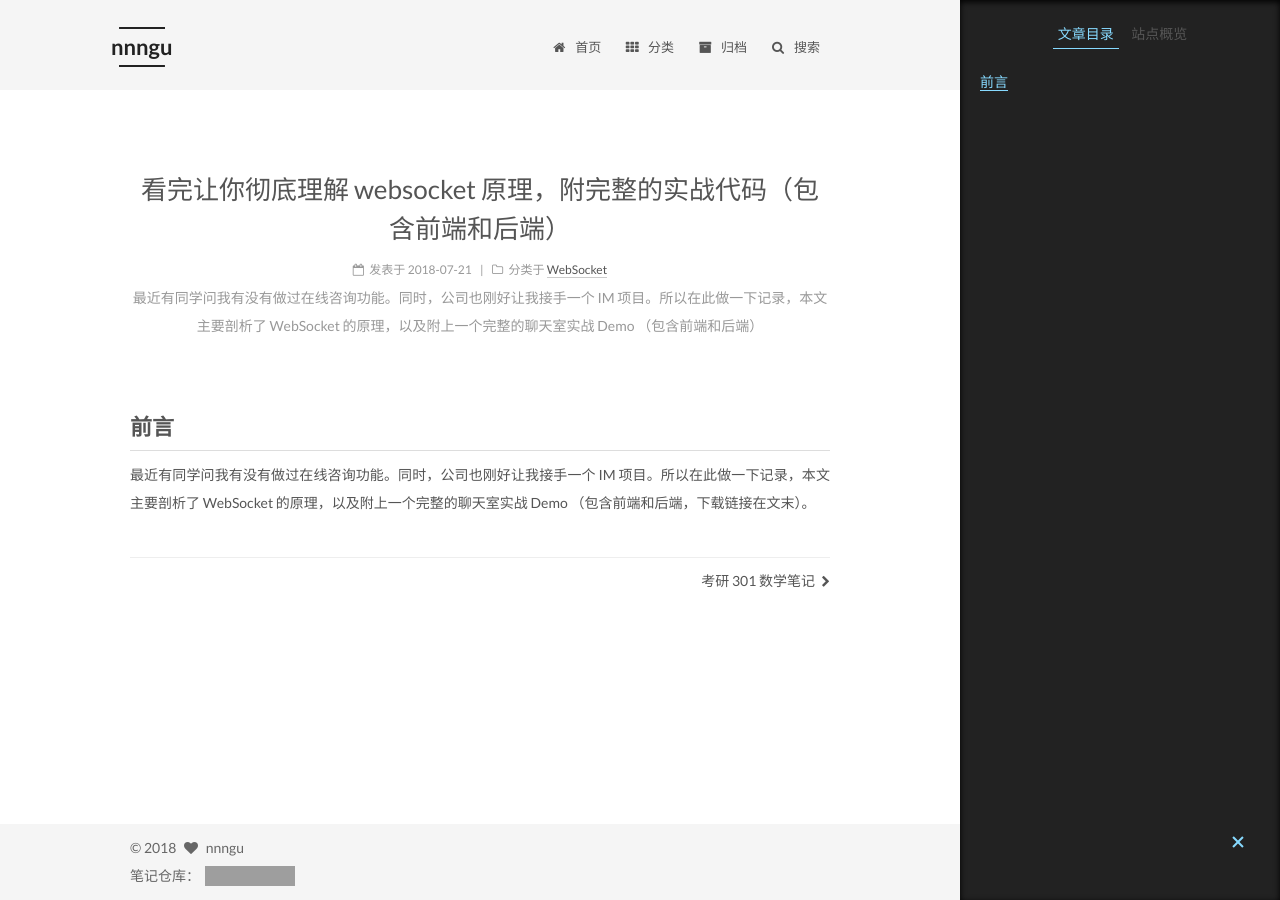
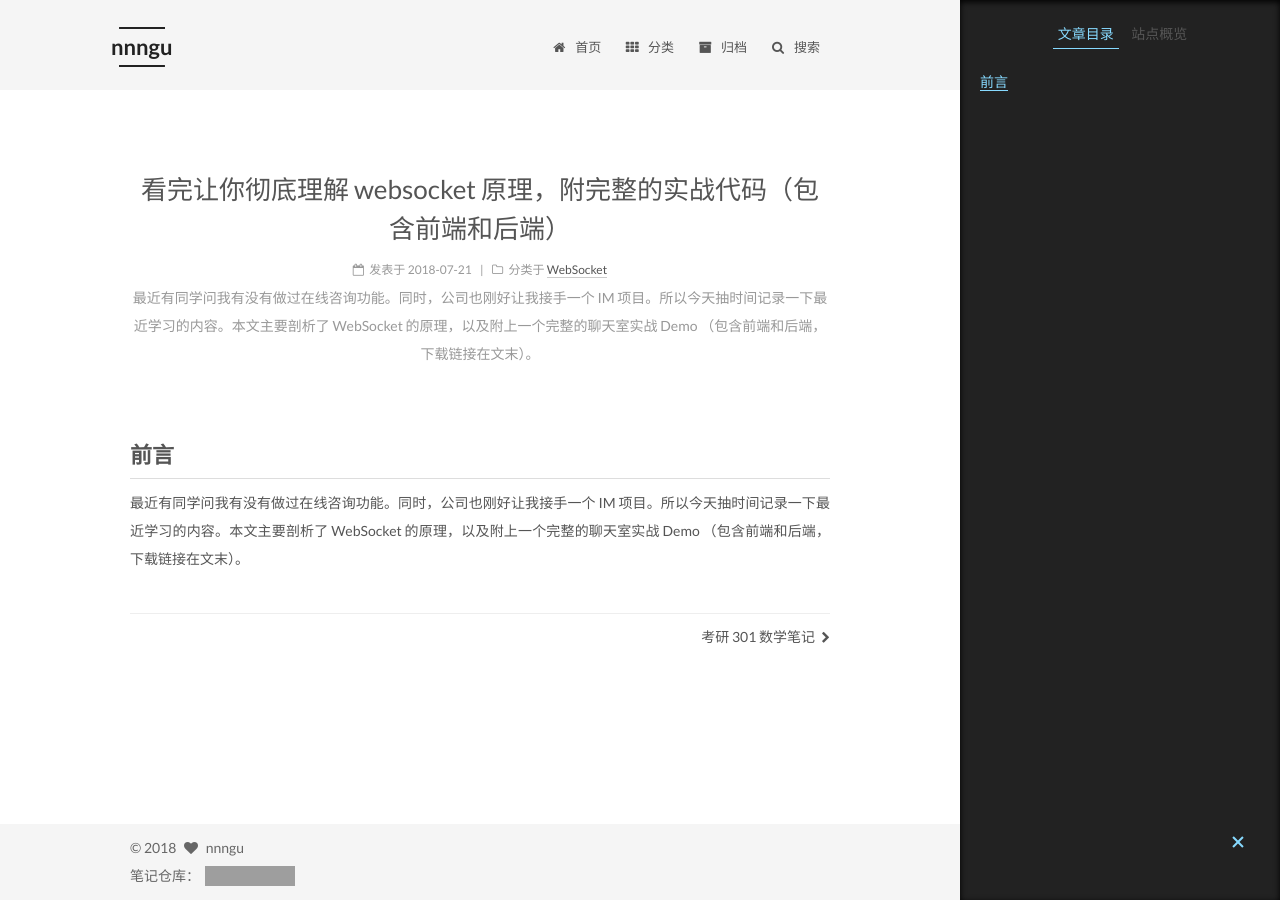
Before and after one commit to nnngu/LearningNotes, a Jekyll site: the page built from _posts/2018-07-21-看完让你彻底理解 WebSocket 原理，附完整的实战代码（包含前端和后端）.md, in a window 1280 px wide. Built offline with Jekyll 4.4.1, drawn with Linux system fonts in a browser that asks for light colours; grey boxes are pictures that could not be loaded.

Commit message:
修改文件: _posts/2018-07-21-看完让你彻底理解 WebSocket 原理，附完整的实战代码（包含前端和后端）.md

```diff
--- a/_posts/2018-07-21-看完让你彻底理解 WebSocket 原理，附完整的实战代码（包含前端和后端）.md
+++ b/_posts/2018-07-21-看完让你彻底理解 WebSocket 原理，附完整的实战代码（包含前端和后端）.md
@@ -1,8 +1,8 @@
 ---
 categories: WebSocket
-description: 最近有同学问我有没有做过在线咨询功能。同时，公司也刚好让我接手一个 IM 项目。所以在此做一下记录，本文主要剖析了 WebSocket 的原理，以及附上一个完整的聊天室实战 Demo （包含前端和后端）
+description: 最近有同学问我有没有做过在线咨询功能。同时，公司也刚好让我接手一个 IM 项目。所以今天抽时间记录一下最近学习的内容。本文主要剖析了 WebSocket 的原理，以及附上一个完整的聊天室实战 Demo （包含前端和后端，下载链接在文末）。
 ---
 
 ## 前言
 
-最近有同学问我有没有做过在线咨询功能。同时，公司也刚好让我接手一个 IM 项目。所以在此做一下记录，本文主要剖析了 WebSocket 的原理，以及附上一个完整的聊天室实战 Demo （包含前端和后端，下载链接在文末）。
+最近有同学问我有没有做过在线咨询功能。同时，公司也刚好让我接手一个 IM 项目。所以今天抽时间记录一下最近学习的内容。本文主要剖析了 WebSocket 的原理，以及附上一个完整的聊天室实战 Demo （包含前端和后端，下载链接在文末）。
```
